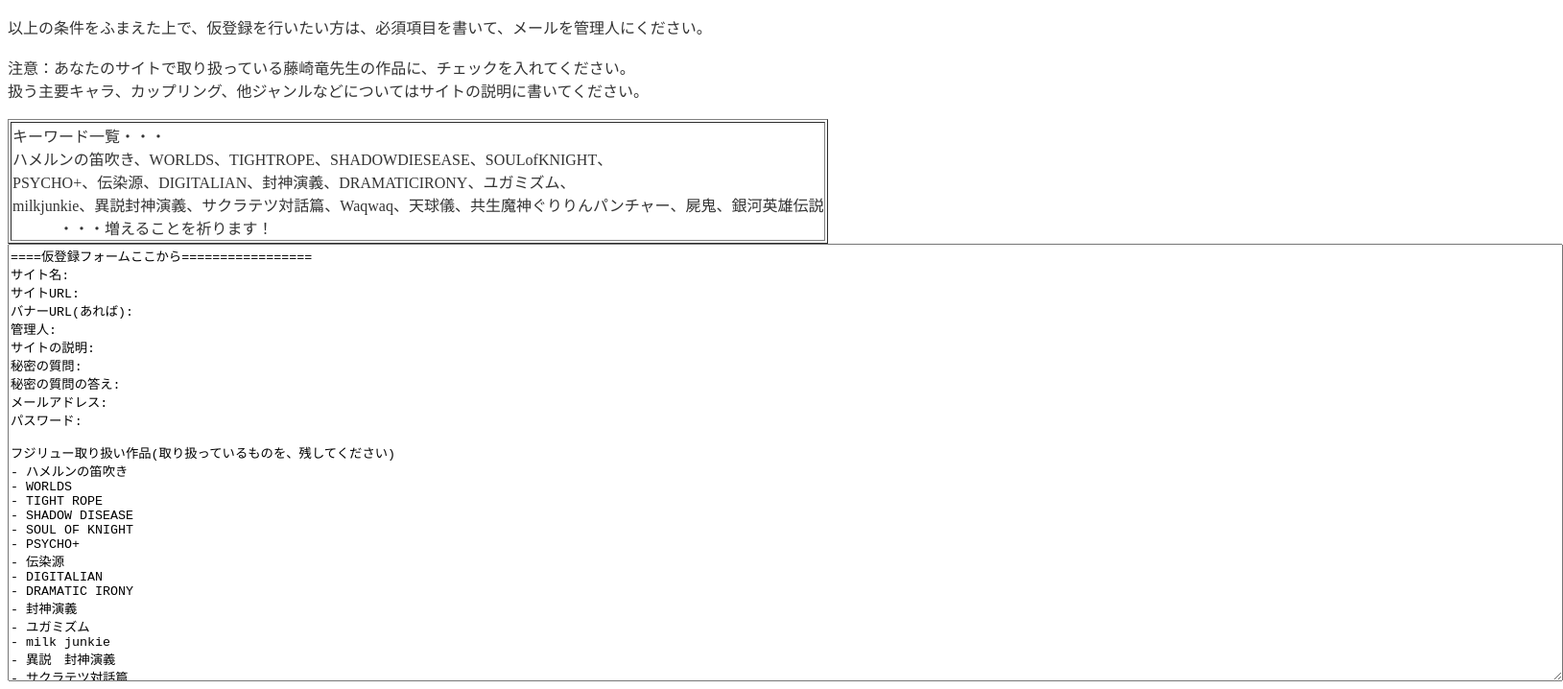
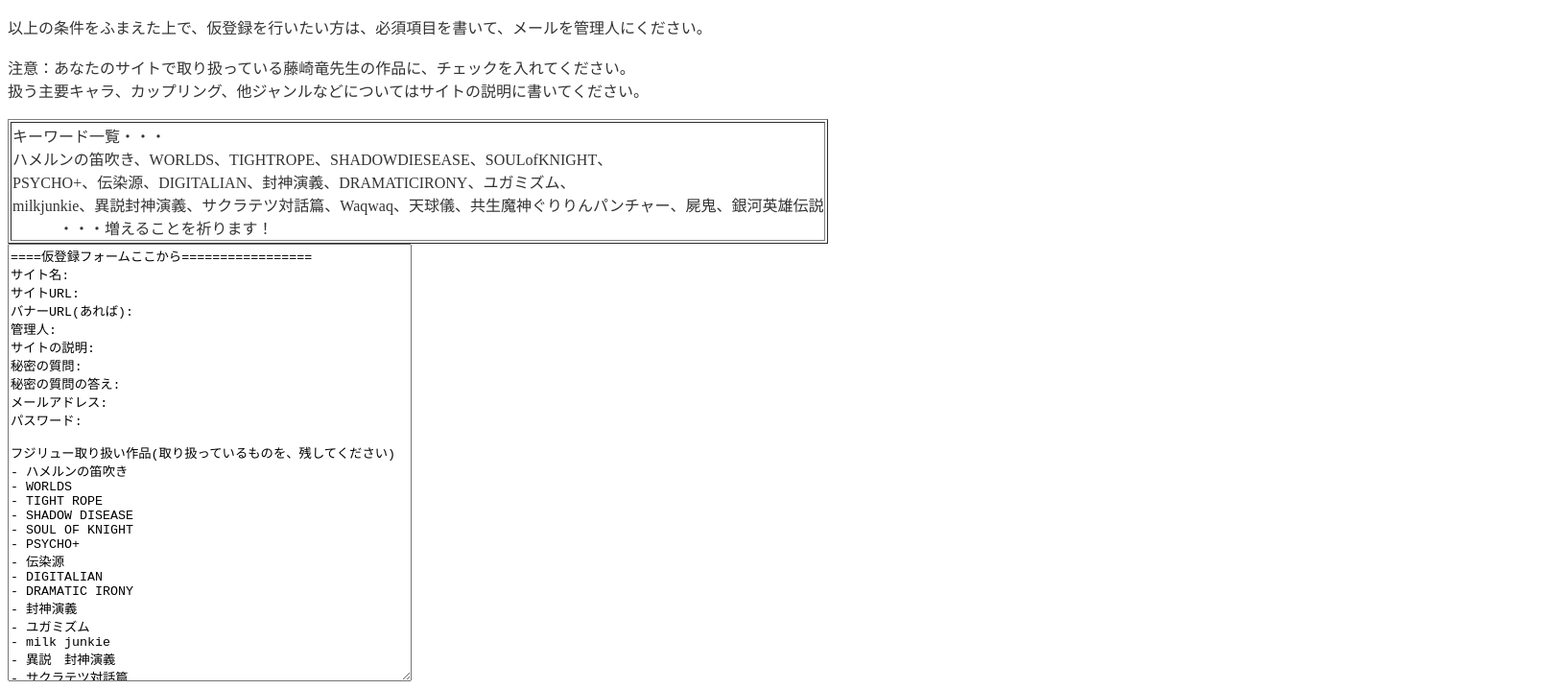
Before and after one commit to irimo/FUJI-RYU, a plain HTML site: page karitouroku.html in a window 1280 px wide. Shown: the part 618-1336 px from the top of the page at 96% size, 1629 px wide, since content can reach past the window. Drawn offline with Linux system fonts and the light colour scheme.

Commit message:
textarea 広かったので修正

```diff
--- a/karitouroku.html
+++ b/karitouroku.html
@@ -47,7 +47,7 @@ milkjunkie、異説封神演義、サクラテツ対話篇、Waqwaq、天球儀
 　　　・・・増えることを祈ります！
 </td></tr></table>
 
-<textarea cols=200 rows=30>
+<textarea cols=50 rows=30>
 ====仮登録フォームここから=================
 サイト名:
 サイトURL:
```
